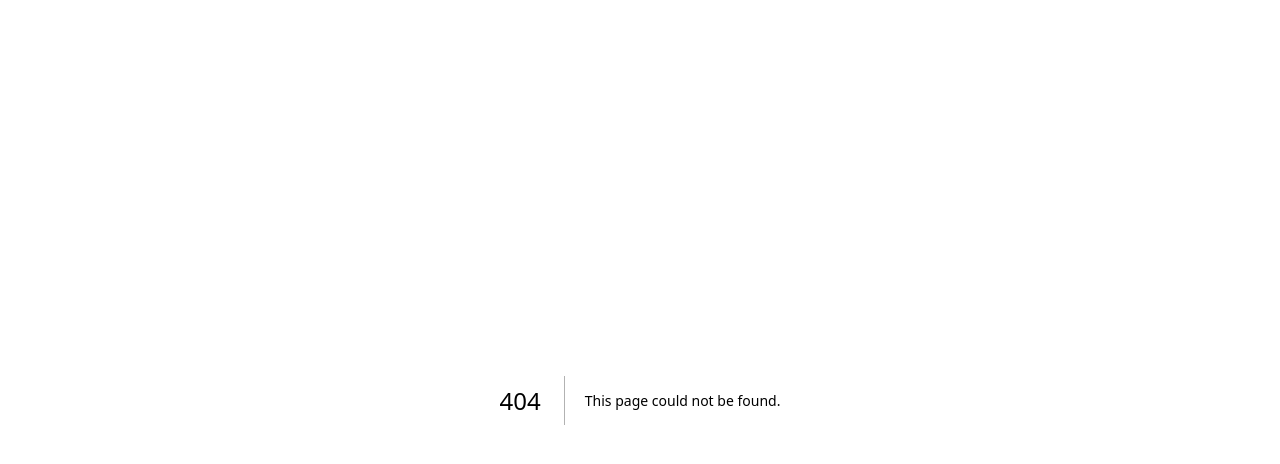
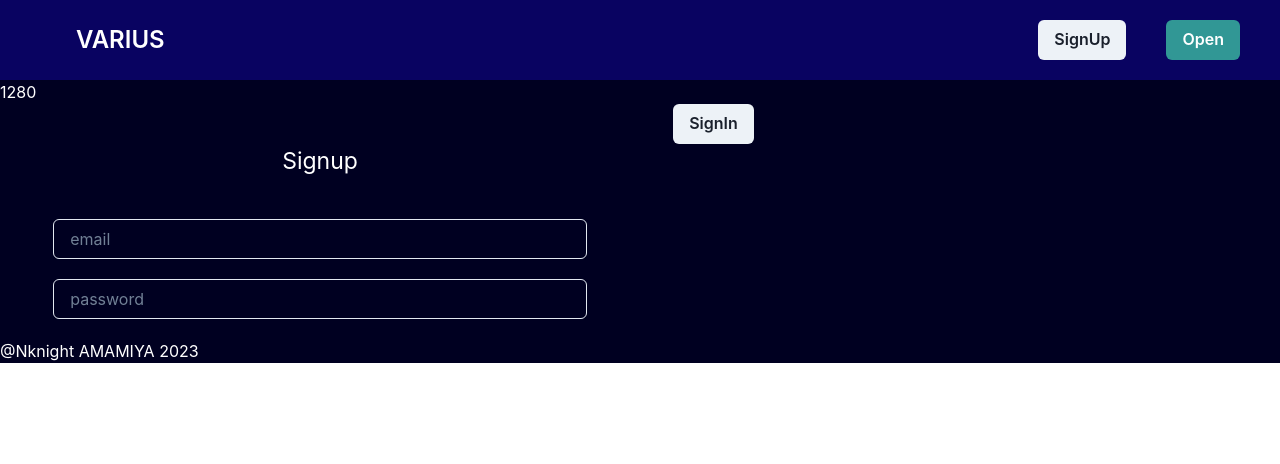
Before and after one commit to nknighta/nextjs-apitest, a Next.js app: page /signup in a window 1280 px wide. Before the commit this address had no page. Shown: the top 464 px of the page. Built offline with nearby package versions, Linux system fonts and the light colour scheme; no server answers.

Commit message:
add prisma

```diff
--- a/package.json
+++ b/package.json
@@ -11,7 +11,7 @@
     "lint": "eslint --ext .ts,.tsx --fix"
   },
   "keywords": [],
-  "author": "",
+  "author": "nknight amamiya<nknight.works@varius-developers.work>",
   "license": "ISC",
   "dependencies": {
     "@chakra-ui/react": "^2.8.0",
--- /dev/null
+++ b/src/components/multilayout.tsx
@@ -0,0 +1,20 @@
+import {useEffect,useState} from "react";
+
+export default function useWindowSize() {
+    const [windowSize,setWindowSize] = useState({
+        width: undefined,
+        height: undefined
+    });
+    useEffect(() => {
+        function handleResize() {
+            setWindowSize({
+                width: window.innerWidth,
+                height: window.innerHeight
+            });
+        }
+        window.addEventListener("resize",handleResize);
+        handleResize();
+        return () => window.removeEventListener("resize",handleResize);
+    },[]);
+    return windowSize;
+}
--- a/src/layout/layout.tsx
+++ b/src/layout/layout.tsx
@@ -28,7 +28,7 @@ export function HeaderLayout() {
                 </Button>
             </Box>
             <Box w={"50%"} pr={10}>
-                <HeaderAccountBtn/>
+                <HeaderPage/>
             </Box>
             <Box display={"flex"} alignItems={"center"}>
                 <DrawerMenu/>
@@ -37,27 +37,23 @@ export function HeaderLayout() {
     );
 }
 
-function HeaderAccountBtn() {
-    const {data: session} = useSession();
-    console.log(session);
-    const BtnLayout = ({children}) => {
-        return (
-            <Box display={"flex"} alignItems={"center"} h={"100%"} justifyContent={"flex-end"} w={"100%"}>
-                {children}
-            </Box>
-        )
-    };
-    return session ? (
+function HeaderPage () {
+    return (
         <BtnLayout>
-            <Link href={"/user"}>My Page</Link>
-            <Button onClick={() => signOut()}>SignOut</Button>
+            <NextLink href={"/signup"}>
+                <Button>SignUp</Button>
+            </NextLink>
         </BtnLayout>
-    ) : (
-        <BtnLayout>
-            <Button onClick={() => signIn()}>SignIn</Button>
-        </BtnLayout>
-    );
+    )
+}
+const BtnLayout = ({children}) => {
+    return (
+        <Box display={"flex"} alignItems={"center"} h={"100%"} justifyContent={"flex-end"} w={"100%"}>
+            {children}
+        </Box>
+    )
 };
+
 
 export function FooterLayout() {
     return (
--- a/src/layout/main.tsx
+++ b/src/layout/main.tsx
@@ -11,7 +11,7 @@ interface Props {
     email?: string;
 }
 
-function SimpleLayout ({children}: Props) {
+function MainLayout ({children}: Props) {
     return (
         <SessionProvider>
             <ChakraProvider>
@@ -27,4 +27,4 @@ function SimpleLayout ({children}: Props) {
     );
 };
 
-export default SimpleLayout;
+export default MainLayout;
--- /dev/null
+++ b/src/pages/signup/index.tsx
@@ -0,0 +1,52 @@
+import React, {ReactNode} from "react";
+import MainLayout from "@/layout/main";
+import {Button, Center, Container, Input, Link, Text,Box} from "@chakra-ui/react";
+import {signIn, signOut, useSession} from "next-auth/react";
+import useWindowSize from "@/components/multilayout";
+export default function Signup() {
+    const size = useWindowSize();
+    return (
+        <>
+            <Text>{size.width}</Text>
+            <Box display={size.width > 1000 ? "flex": "inline-block"} w={"100%"}>
+                <Container>
+                    <Center m={10}>
+                        <Text fontSize={23}>Signup</Text>
+                    </Center>
+                    <Center m={5}>
+                        <Input placeholder={"email"}/>
+                    </Center>
+                    <Center m={5}>
+                        <Input placeholder={"password"}/>
+                    </Center>
+                </Container>
+                <Container>
+                    <LoginBtn/>
+                </Container>
+            </Box>
+        </>
+    )
+};
+
+function LoginBtn() {
+    const {data: session} = useSession();
+    console.log(session);
+    return session ? (
+        <>
+            <Link href={"/user"}>My Page</Link>
+            <Button onClick={() => signOut()}>SignOut</Button>
+        </>
+    ) : (
+        <>
+            <Button onClick={() => signIn()}>SignIn</Button>
+        </>
+    );
+};
+
+Signup.getLayout = function getLayout(page: ReactNode) {
+    return (
+        <MainLayout>
+            {page}
+        </MainLayout>
+    )
+}
```
Also changed, not shown: src/pages/index.tsx (+8 -27 lines), src/pages/test/index.tsx (added, +17 -0 lines).
